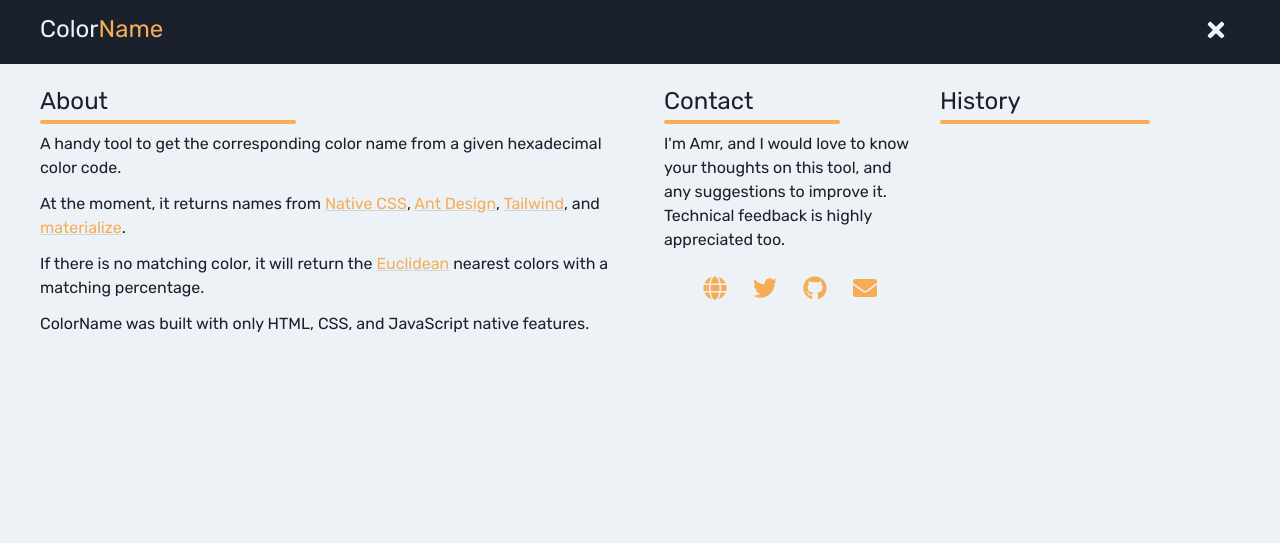
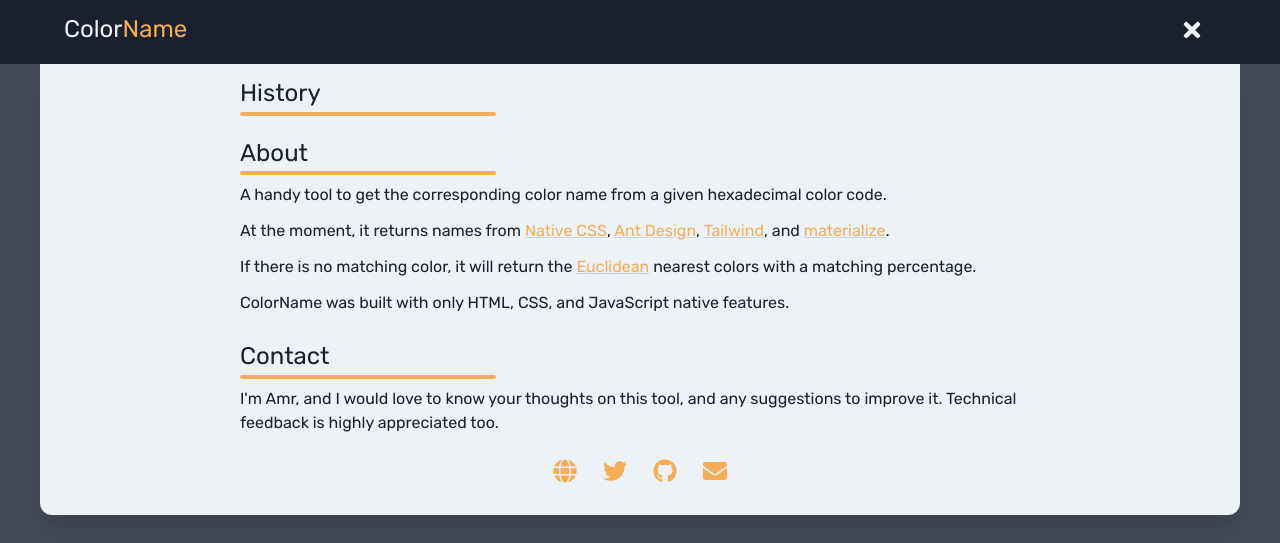
Before and after one commit to amr-adel/color-name, a plain HTML site: page index.html in a window 1280 px wide. Both pictures are taken after a click on the button 1216 px from the left and 29 px from the top of the page. Drawn offline with nearby package versions, Linux system fonts and the light colour scheme.

Commit message:
Change menu layout

```diff
--- a/css/style.css
+++ b/css/style.css
@@ -390,9 +390,6 @@ body {
   animation: to-top 0.7s forwards;
 }
 /* MENU ============================================================= */
-body[data-menu-state="visible"] {
-  overflow: hidden;
-}
 
 .menu-toggle {
   height: var(--space-xl);
@@ -411,40 +408,72 @@ body[data-menu-state="visible"] {
   left: 50%;
   width: var(--space);
   height: var(--space);
+  transform: translate(-50%, -50%) scale(0);
+}
+
+body[data-menu-state="hidden"] .menu-toggle svg.hidden {
   transform: translate(-50%, -50%) scale(1);
 }
 
-body[data-menu-state="hidden"] .menu-toggle svg.visible {
-  transform: translate(-50%, -50%) scale(0);
-}
-
-body[data-menu-state="visible"] .menu-toggle svg.hidden {
-  transform: translate(-50%, -50%) scale(0);
+body[data-menu-state="visible"] .menu-toggle svg.visible {
+  transform: translate(-50%, -50%) scale(1);
 }
 
 body[data-menu-state="visible"] .menu-body {
-  left: 0;
+  transform: translateY(0);
+  box-shadow: 0 20px 25px -5px rgba(0, 0, 0, 0.1),
+    0 10px 10px -5px rgba(0, 0, 0, 0.04);
+}
+
+body[data-menu-state="visible"] .menu-body .container {
+  opacity: 1;
+}
+
+body[data-menu-state="visible"] .menu-backdrop {
+  opacity: 0.8;
+  bottom: 0;
+  right: 0;
 }
 
 .menu-body {
+  width: 90vw;
+  left: 5vw;
+
   z-index: 3;
   position: fixed;
-  left: 100vw;
-  right: 0;
   top: var(--space-xxl);
-  bottom: 0;
+  bottom: 7vw;
   background-color: var(--light);
-  transition: left 0.3s ease-out;
+  transform: translateY(-100vh);
+  transition: transform 0.25s ease-out;
+  border-radius: 0 0 var(--space-xs) var(--space-xs);
+  border: var(--space-xxs) solid var(--light);
+  border-top: none;
+}
+
+.menu-backdrop {
+  content: "";
+  position: fixed;
+  top: var(--space-xxl);
+  left: 0;
+  bottom: 100vh;
+  right: 100vw;
+  background-color: var(--dark);
+  opacity: 0;
+  transition: opacity 0.25s ease-out;
 }
 
 .menu-body .container {
-  height: calc(100% - var(--space-xs));
-  margin: var(--space-xxs) auto;
+  width: 100%;
+  height: 100%;
+  margin: 0 auto;
   overflow-y: auto;
-}
+  opacity: 0;
+  transition: opacity 0.2s ease-out 0.3s;
 
-.menu-body .container > div:not(:last-child) {
-  margin-bottom: var(--space);
+  display: flex;
+  flex-direction: column;
+  justify-content: space-between;
 }
 
 .menu-body h3 {
@@ -488,6 +517,7 @@ body[data-menu-state="visible"] .menu-body {
   color: var(--dark);
   position: relative;
   width: 100%;
+  min-width: 250px;
   padding-left: calc(var(--space-xxl) * 2);
   margin: var(--space-xxs) 0;
   border: 2px solid var(--mid);
@@ -579,72 +609,39 @@ body[data-menu-state="visible"] .menu-body {
 }
 
 @media screen and (min-width: 768px) {
-  .menu-body .container {
+  .history-list {
     display: flex;
-    flex-direction: row-reverse;
     flex-wrap: wrap;
-    overflow: hidden;
+    justify-content: space-around;
+  }
+}
+
+@media screen and (min-width: 1024px) {
+  .menu-body {
+    overflow-y: auto;
+    bottom: auto;
+    max-height: calc(100vh - calc(var(--space-xl) * 2));
   }
 
-  .extras {
-    width: calc(100% - 304px);
-    margin-right: auto;
-  }
-
-  .history {
-    width: 280px;
-    max-height: 100%;
-    display: flex;
-    flex-direction: column;
-  }
-
-  .history-list,
-  .extras {
-    overflow-y: auto;
+  .menu-body .container {
+    max-width: 800px;
+    padding: 0;
   }
 }
 
 @media screen and (min-width: 1280px) {
   .container {
-    padding: 0;
     margin: 0 auto;
-    max-width: 1200px;
+    max-width: 1280px;
   }
 
-  .extras {
-    display: flex;
-    width: calc(100% - 324px);
-  }
-
-  .about {
-    width: 600px;
-    flex-shrink: 0;
-    flex-grow: 0;
-    margin-right: var(--space);
-  }
-
-  .history,
-  .contact {
-    width: 300px;
-  }
-
-  @media screen and (hover: hover) {
-    .menu-body .container {
-      flex-direction: row;
-    }
-
-    .extras {
-      margin-right: 0;
-      margin-left: var(--space);
-    }
+  .menu-body {
+    left: calc(50vw - 600px);
+    width: 1200px;
   }
 }
 
 @media screen and (hover: hover) {
-  body.result[data-menu-state="visible"] {
-    padding-right: var(--space-s);
-  }
-
   button {
     cursor: pointer;
   }
--- a/index.html
+++ b/index.html
@@ -110,13 +110,13 @@
       </section>
     </main>
 
+    <div class="menu-backdrop" aria-hidden="true"></div>
     <aside class="menu-body" id="menu-body">
       <div class="container">
         <div id="history" class="history">
           <h3>History</h3>
           <ol id="history-list" class="history-list"></ol>
         </div>
-        <div class="extras">
         <div id="about" class="about">
           <h3>About</h3>
           <p>
@@ -224,7 +224,6 @@
           </ul>
         </div>
       </div>
-      </div>
     </aside>
   </body>
 </html>
--- a/js/app.js
+++ b/js/app.js
@@ -157,8 +157,7 @@ colorInput.addEventListener("focus", (event) => {
     if (input.value !== lastColor && validHex.test(input.value)) {
       input.blur();
       run(input.value);
-    } else {
-    }
+    } else;
   }, 50);
 });
 
@@ -177,10 +176,12 @@ elm("#random").addEventListener("click", () => {
 });
 
 // Toggle menu
-elm("#menu-toggle").addEventListener("click", () => {
-  const currentState = elm("body").dataset.menuState;
-  return handleMenu(currentState);
-});
+[elm(".menu-backdrop"), elm("#menu-toggle")].forEach((obj) =>
+  obj.addEventListener("click", () => {
+    const currentState = elm("body").dataset.menuState;
+    return handleMenu(currentState);
+  })
+);
 
 // Scroll to top
 const toTop = elm("#to-top");
--- a/js/handelMenu.js
+++ b/js/handelMenu.js
@@ -7,8 +7,8 @@ const handleMenu = (currentState) => {
   // Scroll history to top
   if (toState === "hidden") {
     setTimeout(() => {
+      scrollToTop("#menu-body");
       scrollToTop("#menu-body .container");
-      scrollToTop("#history-list");
     }, 300);
   }
 };
--- a/js/handleHistory.js
+++ b/js/handleHistory.js
@@ -7,7 +7,7 @@ const handleHistory = (action, color) => {
     const colorIndex = history.indexOf(color);
     if (colorIndex > -1) history.splice(colorIndex, 1);
 
-    if (history.length === 10) {
+    if (history.length === 9) {
       history.pop();
     }
 
```
Lines whose indentation alone changed are shown as unchanged.
